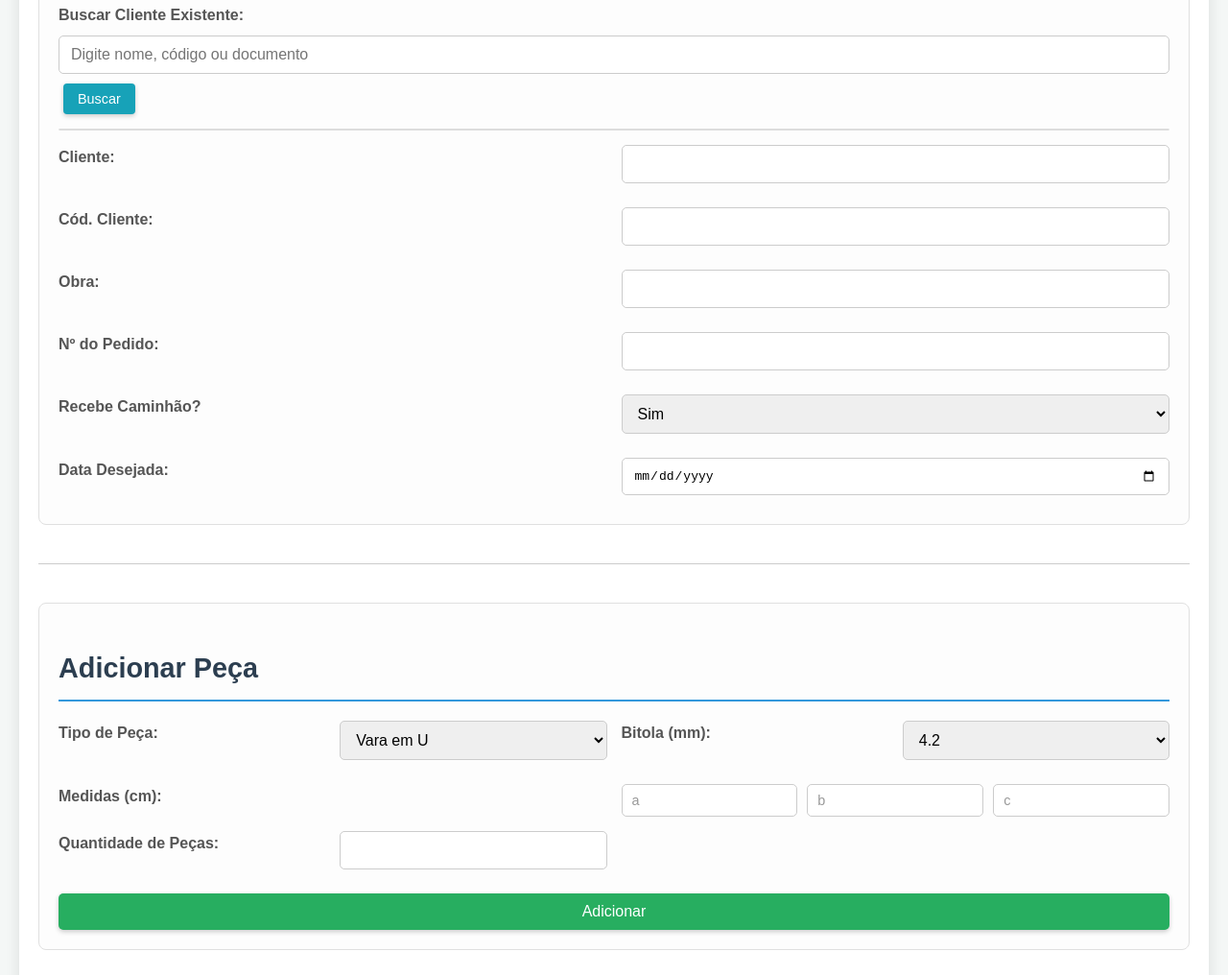
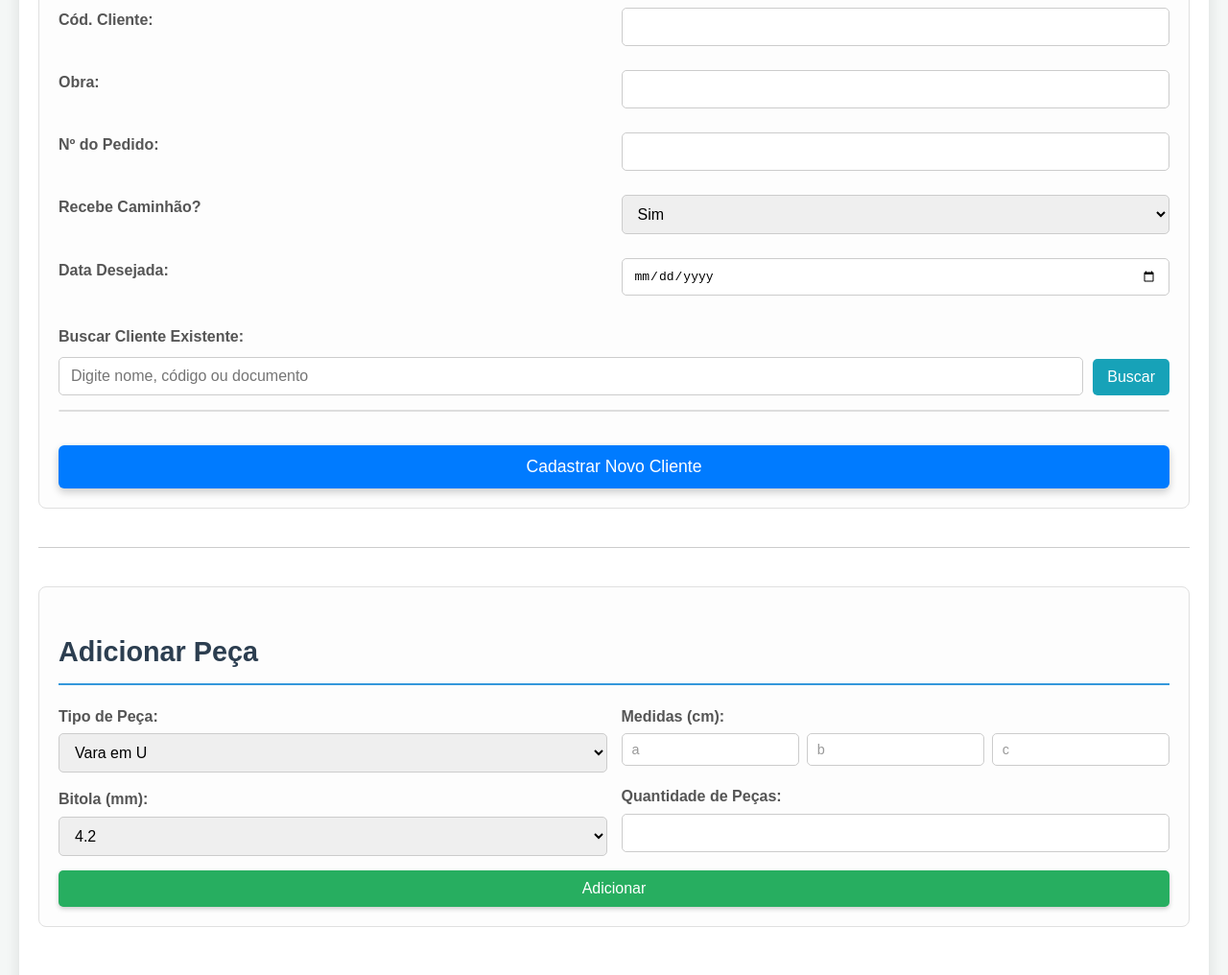
Before and after one commit to ThiagoLoloSouza/corte-e-dobra-app, a website: page index.html in a window 1280 px wide. Shown: the part 444-1460 px from the top of the page at 96% size. Drawn offline with nearby package versions, Linux system fonts and the light colour scheme.

Commit message:
Refactor: Ajustes de layout para botoes de cliente e campos de medida

```diff
--- a/cortedobra.css
+++ b/cortedobra.css
@@ -74,7 +74,7 @@ hr {
 
 label {
     display: block;
-    margin-bottom: 8px;
+    margin-bottom: 8px; /* Espaçamento padrão para labels */
     font-weight: bold;
     color: #555;
 }
@@ -86,7 +86,7 @@ input[type="date"],
 select {
     width: 100%;
     padding: 10px 12px;
-    margin-bottom: 10px;
+    margin-bottom: 10px; /* Espaçamento padrão para inputs */
     border: 1px solid #ccc;
     border-radius: 5px;
     box-sizing: border-box; /* Garante que padding e border não aumentem a largura total */
@@ -229,9 +229,11 @@ tr:hover {
     border-radius: 5px;
     margin-bottom: 15px;
     background-color: #fff;
+    max-height: 150px; /* Limite de altura para a lista de busca de cliente */
+    overflow-y: auto;
 }
 
-/* Corrigido: orcamento-item agora é uma div com flexbox */
+.resultado-cliente-item,
 .orcamento-item {
     padding: 10px;
     border-bottom: 1px solid #eee;
@@ -243,15 +245,42 @@ tr:hover {
     align-items: center; /* Alinhar verticalmente */
 }
 
+.resultado-cliente-item:last-child,
 .orcamento-item:last-child {
     border-bottom: none;
 }
 
+.resultado-cliente-item:hover,
 .orcamento-item:hover {
     background-color: #f0f0f0;
 }
 
-/* Estilos para o botão Novo Orçamento */
+/* Estilos para os botões principais da página */
+section:last-of-type {
+    display: flex;
+    flex-wrap: wrap; /* Permite que os botões quebrem linha */
+    justify-content: center; /* Centraliza os botões */
+    gap: 10px; /* Espaçamento entre os botões */
+    padding: 15px;
+    border: none; /* Remove a borda da seção de botões */
+    background-color: transparent; /* Remove o fundo */
+    box-shadow: none; /* Remove a sombra */
+}
+
+section:last-of-type button {
+    flex: 1 1 auto; /* Permite que os botões cresçam e encolham, mas com base no conteúdo */
+    min-width: 150px; /* Largura mínima para botões */
+    margin: 5px; /* Ajusta margem para o gap */
+    font-size: 0.95em; /* Ajusta tamanho da fonte */
+    padding: 10px 15px;
+}
+
+#btnSalvarOrcamento { background-color: #007bff; }
+#btnSalvarOrcamento:hover { background-color: #0056b3; }
+
+#btnGerarPdf { background-color: #28a745; }
+#btnGerarPdf:hover { background-color: #218838; }
+
 #btnNovoOrcamento {
     background-color: #ffc107; /* Amarelo */
     color: #333;
@@ -266,15 +295,9 @@ tr:hover {
     transform: translateY(1px);
 }
 
-/* Estilos para os outros botões principais */
-#btnSalvarOrcamento { background-color: #007bff; }
-#btnSalvarOrcamento:hover { background-color: #0056b3; }
-
-#btnGerarPdf { background-color: #28a745; }
-#btnGerarPdf:hover { background-color: #218838; }
-
 #btnAbrirModalVisualizarOrcamentos { background-color: #6c757d; }
 #btnAbrirModalVisualizarOrcamentos:hover { background-color: #5a6268; }
+
 
 /* Estilo para o botão de exclusão de orçamento na modal */
 .btn-excluir-orcamento {
@@ -294,73 +317,7 @@ tr:hover {
     background-color: #c82333;
 }
 
-/* Layout do formulário de peça para ser responsivo */
-#form-peca {
-    display: grid;
-    grid-template-columns: 1fr; /* Uma coluna por padrão */
-    gap: 15px; /* Espaçamento entre os itens */
-}
-
-/* Para telas maiores, usar 2 colunas */
-@media (min-width: 600px) {
-    #form-peca {
-        grid-template-columns: repeat(2, 1fr); /* Duas colunas */
-    }
-    #form-peca label:nth-of-type(1), /* Tipo de Peça */
-    #form-peca select#tipo,
-    #form-peca label:nth-of-type(2), /* Bitola */
-    #form-peca select#bitola,
-    #form-peca label:nth-of-type(4), /* Quantidade */
-    #form-peca input#quantidade {
-        grid-column: span 1; /* Cada label e input/select ocupa 1 coluna */
-    }
-    /* Medidas (a, b, c) agora em uma única linha/coluna para melhor agrupamento */
-    #form-peca label:nth-of-type(3) { /* Label "Medidas (cm):" */
-        grid-column: span 2; /* Ocupa as duas colunas */
-    }
-    #form-peca .medidas-group { /* Novo div para agrupar inputs de medida */
-        grid-column: span 2; /* Ocupa as duas colunas */
-        display: flex;
-        gap: 10px; /* Espaçamento entre os campos a, b, c */
-    }
-    #form-peca .medidas-group input {
-        flex: 1; /* Faz com que os inputs de medida ocupem o espaço igualmente */
-        margin-bottom: 0; /* Remove margem inferior padrão */
-        padding: 8px 10px; /* Torna os inputs de medida menores */
-        font-size: 0.9em; /* Torna a fonte menor */
-    }
-
-    #form-peca button[type="submit"] {
-        grid-column: span 2; /* Botão ocupa as duas colunas */
-    }
-}
-
-/* Para telas ainda maiores, ajustar layout do form-peca */
-@media (min-width: 900px) {
-    #form-peca {
-        grid-template-columns: repeat(4, 1fr); /* Quatro colunas */
-    }
-    #form-peca label:nth-of-type(1) { grid-column: span 1; } /* Tipo de Peça */
-    #form-peca select#tipo { grid-column: span 1; }
-
-    #form-peca label:nth-of-type(2) { grid-column: span 1; } /* Bitola */
-    #form-peca select#bitola { grid-column: span 1; }
-
-    #form-peca label:nth-of-type(3) { grid-column: span 2; } /* Label "Medidas (cm):" */
-    #form-peca .medidas-group { /* Novo div para agrupar inputs de medida */
-        grid-column: span 2; /* Ocupa duas colunas */
-    }
-
-    #form-peca label:nth-of-type(4) { grid-column: span 1; } /* Quantidade */
-    #form-peca input#quantidade { grid-column: span 1; }
-
-    #form-peca button[type="submit"] {
-        grid-column: span 4; /* Botão ocupa todas as 4 colunas */
-    }
-}
-
-
-/* Ajustes para a seção de dados do cliente */
+/* --- REFACTORING: CLIENTE INFO SECTION --- */
 .cliente-info form {
     display: grid;
     grid-template-columns: 1fr;
@@ -378,6 +335,142 @@ tr:hover {
         grid-column: span 1;
     }
 }
+
+/* Estilo para o botão "Cadastrar Novo Cliente" movido */
+.btn-cliente-action {
+    padding: 12px 25px;
+    background-color: #007bff;
+    color: white;
+    border: none;
+    border-radius: 6px;
+    cursor: pointer;
+    font-size: 1.1em;
+    margin-top: 20px; /* Espaçamento do formulário acima */
+    width: 100%; /* Ocupa a largura total */
+    transition: background-color 0.3s ease, transform 0.2s ease;
+    box-shadow: 0 4px 8px rgba(0, 0, 0, 0.2);
+}
+.btn-cliente-action:hover {
+    background-color: #0056b3;
+    transform: translateY(-1px);
+}
+.btn-cliente-action:active {
+    background-color: #004085;
+    transform: translateY(1px);
+}
+
+/* Grupo de busca de cliente (input + button) */
+.search-client-group {
+    margin-top: 20px; /* Espaçamento do formulário acima */
+    margin-bottom: 15px;
+}
+
+.search-client-group .input-button-group {
+    display: flex;
+    gap: 10px;
+    align-items: flex-end;
+}
+
+.search-client-group input {
+    flex-grow: 1; /* Input ocupa o máximo de espaço */
+    margin-bottom: 0; /* Remove margem inferior padrão */
+}
+
+.search-client-group button {
+    flex-shrink: 0; /* Botão não encolhe */
+    padding: 10px 15px;
+    font-size: 1em;
+    background-color: #17a2b8; /* Azul claro para busca */
+    color: white;
+    border-radius: 5px;
+    box-shadow: none; /* Remove sombra extra */
+}
+.search-client-group button:hover {
+    background-color: #138496;
+}
+
+
+/* --- REFACTORING: ADICIONAR PEÇA SECTION --- */
+#form-peca {
+    display: grid;
+    grid-template-columns: 1fr; /* Uma coluna por padrão */
+    gap: 15px; /* Espaçamento entre os itens */
+}
+
+/* Novo estilo para agrupar label e input/select na mesma linha */
+.form-group-inline {
+    display: flex;
+    flex-direction: column; /* Label acima do input por padrão */
+    margin-bottom: 0; /* Remove margem padrão do form-group */
+}
+
+.form-group-inline label {
+    margin-bottom: 5px; /* Espaçamento menor entre label e input */
+}
+
+.form-group-inline input,
+.form-group-inline select {
+    margin-bottom: 0; /* Remove margem padrão do input/select */
+}
+
+/* Linhas de formulário para agrupar campos lado a lado em telas maiores */
+.form-row {
+    display: grid;
+    grid-template-columns: 1fr; /* Uma coluna por padrão */
+    gap: 15px; /* Espaçamento entre os grupos */
+}
+
+/* Medidas (a, b, c) - Ajuste de espaçamento e tamanho */
+.medidas-group {
+    display: flex;
+    gap: 8px; /* Espaçamento reduzido entre os campos de medida */
+}
+
+.medidas-group input {
+    flex: 1; /* Faz com que os inputs de medida ocupem o espaço igualmente */
+    padding: 8px 10px; /* Torna os inputs de medida menores */
+    font-size: 0.9em; /* Torna a fonte menor */
+    margin-bottom: 0; /* Garante que não haja margem extra */
+}
+
+
+/* Media queries para #form-peca em telas maiores */
+@media (min-width: 600px) {
+    #form-peca {
+        grid-template-columns: 1fr; /* Volta para uma coluna principal para as "form-row" */
+    }
+    .form-row {
+        grid-template-columns: repeat(2, 1fr); /* Duas colunas para os grupos dentro da linha */
+        gap: 20px; /* Espaçamento entre as colunas */
+    }
+    .form-group-inline {
+        /* Não precisa de alteração aqui, já que o flex-direction: column é o padrão */
+    }
+    #form-peca button[type="submit"] {
+        grid-column: span 2; /* Botão ocupa as duas colunas */
+    }
+}
+
+@media (min-width: 900px) {
+    #form-peca {
+        grid-template-columns: repeat(2, 1fr); /* Duas colunas principais para o formulário */
+    }
+    .form-row {
+        grid-column: span 1; /* Cada form-row ocupa uma coluna principal */
+        grid-template-columns: 1fr; /* Volta para uma coluna interna para os grupos */
+        gap: 15px;
+    }
+    .form-group-inline {
+        /* Não precisa de alteração aqui */
+    }
+    .medidas-group {
+        /* Não precisa de alteração aqui */
+    }
+    #form-peca button[type="submit"] {
+        grid-column: span 2; /* Botão ocupa as duas colunas principais */
+    }
+}
+
 
 /* Ajustes para a tabela de resultados em telas pequenas */
 @media (max-width: 767px) {
@@ -420,29 +513,6 @@ tr:hover {
         margin-right: 10px;
         color: #555;
     }
-
-    /* Adicionar data-label ao HTML para cada <td> */
-    /* Ex: <td data-label="Tipo">${item.tipo}</td> */
-}
-
-/* Ajustes para os botões principais em telas pequenas */
-section:last-of-type {
-    display: flex;
-    flex-wrap: wrap; /* Permite que os botões quebrem linha */
-    justify-content: center; /* Centraliza os botões */
-    gap: 10px; /* Espaçamento entre os botões */
-    padding: 15px;
-    border: none; /* Remove a borda da seção de botões */
-    background-color: transparent; /* Remove o fundo */
-    box-shadow: none; /* Remove a sombra */
-}
-
-section:last-of-type button {
-    flex: 1 1 auto; /* Permite que os botões cresçam e encolham, mas com base no conteúdo */
-    min-width: 150px; /* Largura mínima para botões */
-    margin: 5px; /* Ajusta margem para o gap */
-    font-size: 0.95em; /* Ajusta tamanho da fonte */
-    padding: 10px 15px;
 }
 
 /* Estilos para a modal de cadastro de cliente em telas pequenas */
@@ -464,7 +534,7 @@ section:last-of-type button {
     }
 }
 
-/* NOVO: Estilos para o grupo de rádio botões na modal de cadastro de cliente */
+/* Estilos para o grupo de rádio botões na modal de cadastro de cliente */
 .form-group.radio-group-tipo-pessoa {
     display: flex;
     flex-direction: column; /* Empilha a label "Tipo de Pessoa" e as opções */
@@ -484,22 +554,6 @@ section:last-of-type button {
     gap: 5px; /* Espaçamento entre o rádio e o texto da label */
 }
 
-
-/* Ajuste para o campo de busca de cliente */
-.cliente-info .form-group:first-child {
-    display: flex;
-    flex-wrap: wrap; /* Permite que input e botão quebrem linha */
-    gap: 10px;
-    align-items: flex-end;
-}
-.cliente-info .form-group:first-child input {
-    flex: 1 1 200px; /* Input pode crescer, mas com base mínima */
-    margin-bottom: 0; /* Remove margem inferior padrão */
-}
-.cliente-info .form-group:first-child button {
-    flex-shrink: 0; /* Botão não encolhe */
-    margin-bottom: 0; /* Remove margem inferior padrão */
-}
 
 /* Ajuste para o filtro da modal de orçamentos */
 .modal-content .form-group {
@@ -526,7 +580,6 @@ section:last-of-type button {
 }
 
 /* Ajuste para o botão de exclusão flutuante na lista de orçamentos */
-/* Removido position: absolute, top, transform para usar flexbox no orcamento-item */
 .orcamento-item .btn-excluir-orcamento {
     margin-left: auto; /* Empurra o botão para a direita em flexbox */
 }
--- a/cortedobra.js
+++ b/cortedobra.js
@@ -24,6 +24,10 @@ document.addEventListener('DOMContentLoaded', function () {
     const medidaCInput = document.getElementById('c');
     const bitolaSelect = document.getElementById('bitola'); // Referência para o select da bitola
 
+    // Referência para o botão "Cadastrar Novo Cliente" movido
+    const btnAbrirModalCadastroCliente = document.getElementById('btnAbrirModalCadastroCliente');
+
+
     if (clienteInputPrincipal) clienteInputPrincipal.readOnly = true;
     if (codClienteInputPrincipal) codClienteInputPrincipal.readOnly = true;
     if (numPedidoInput) numPedidoInput.readOnly = true;
@@ -35,7 +39,6 @@ document.addEventListener('DOMContentLoaded', function () {
 
     // --- REFERÊNCIAS E LÓGICA DA MODAL DE CADASTRO DE CLIENTE ---
     const modalCadastroCliente = document.getElementById('modalCadastroCliente');
-    const btnAbrirModalCadastroCliente = document.getElementById('btnAbrirModalCadastroCliente');
     const closeModalCadastroCliente = document.getElementById('closeModalCadastroCliente');
     const formCadastroCliente = document.getElementById('formCadastroCliente');
     const cadastroClienteFeedback = document.getElementById('cadastroClienteFeedback');
--- a/index.html
+++ b/index.html
@@ -15,44 +15,11 @@
     <header>
         <h1>Corte Dobra</h1>
         <p>Calculadora de Corte, Dobra e Peso de Vergalhões</p>
-        <!-- Botão para abrir a modal de cadastro de cliente, agora em destaque no cabeçalho -->
-        <button id="btnAbrirModalCadastroCliente" type="button" style="
-            padding: 12px 25px;
-            background-color: #007bff;
-            color: white;
-            border: none;
-            border-radius: 6px;
-            cursor: pointer;
-            font-size: 1.1em;
-            margin-top: 15px;
-            transition: background-color 0.3s ease;
-            box-shadow: 0 4px 8px rgba(0, 0, 0, 0.2);
-        ">Cadastrar Novo Cliente</button>
     </header>
 
     <main>
         <section class="cliente-info">
             <h2>Dados do Cliente</h2>
-            <!-- Campo de Busca de Cliente Existente -->
-            <div class="form-group">
-                <label for="buscarCliente">Buscar Cliente Existente:</label>
-                <input type="text" id="buscarCliente" placeholder="Digite nome, código ou documento">
-                <button id="btnBuscarCliente" type="button" class="btn" style="
-                    padding: 8px 15px;
-                    background-color: #17a2b8; /* Azul claro para busca */
-                    color: white;
-                    border: none;
-                    border-radius: 4px;
-                    cursor: pointer;
-                    font-size: 0.9em;
-                    margin-left: 5px;
-                    transition: background-color 0.3s ease;
-                ">Buscar</button>
-            </div>
-            <div id="resultadosBuscaCliente" class="lista-resultados" style="max-height: 150px; overflow-y: auto; border: 1px solid #ddd; border-radius: 5px; margin-bottom: 15px;">
-                <!-- Resultados da busca serão inseridos aqui pelo JavaScript -->
-            </div>
-
             <form id="form-cliente">
                 <label>Cliente:</label>
                 <input type="text" id="cliente" readonly> <!-- Campo somente leitura -->
@@ -77,6 +44,22 @@
                 <label>Data Desejada:</label>
                 <input type="date" id="dataDesejada">
             </form>
+
+            <!-- Campo de Busca de Cliente Existente - MOVIDO PARA AQUI -->
+            <div class="form-group search-client-group">
+                <label for="buscarCliente">Buscar Cliente Existente:</label>
+                <div class="input-button-group">
+                    <input type="text" id="buscarCliente" placeholder="Digite nome, código ou documento">
+                    <button id="btnBuscarCliente" type="button" class="btn">Buscar</button>
+                </div>
+            </div>
+            <div id="resultadosBuscaCliente" class="lista-resultados">
+                <!-- Resultados da busca serão inseridos aqui pelo JavaScript -->
+            </div>
+
+            <!-- Botão para abrir a modal de cadastro de cliente - MOVIDO PARA AQUI -->
+            <button id="btnAbrirModalCadastroCliente" type="button" class="btn-cliente-action">Cadastrar Novo Cliente</button>
+
         </section>
 
         <hr>
@@ -84,6 +67,8 @@
         <section class="formulario">
             <h2>Adicionar Peça</h2>
             <form id="form-peca">
+                <div class="form-row">
+                    <div class="form-group-inline">
                         <label for="tipo">Tipo de Peça:</label>
                         <select id="tipo" required>
                             <option value="varaU">Vara em U</option>
@@ -91,8 +76,10 @@
                             <option value="varaReta">Vara Reta</option>
                             <option value="varaL">Vara em L</option>
                         </select>
+                    </div>
 
                     <!-- CAMPO DA BITOLA -->
+                    <div class="form-group-inline">
                         <label for="bitola">Bitola (mm):</label>
                         <select id="bitola" required>
                             <option value="4.2">4.2</option>
@@ -105,7 +92,11 @@
                             <option value="20.0">20.0</option>
                             <option value="25.0">25.0</option>
                         </select>
+                    </div>
+                </div>
 
+                <div class="form-row">
+                    <div class="form-group-inline">
                         <label>Medidas (cm):</label>
                         <!-- NOVO DIV PARA AGRUPAR AS MEDIDAS -->
                         <div class="medidas-group">
@@ -113,9 +104,13 @@
                             <input type="number" placeholder="b" id="b">
                             <input type="number" placeholder="c" id="c">
                         </div>
+                    </div>
 
+                    <div class="form-group-inline">
                         <label for="quantidade">Quantidade de Peças:</label>
                         <input type="number" id="quantidade" required>
+                    </div>
+                </div>
 
                 <button type="submit">Adicionar</button>
             </form>
@@ -189,7 +184,7 @@
                     <input type="text" id="nomeCliente" name="nomeCliente" required>
                 </div>
 
-                <!-- Botões de Rádio para Tipo de Pessoa - ESTRUTURA MODIFICADA AQUI -->
+                <!-- Botões de Rádio para Tipo de Pessoa -->
                 <div class="form-group radio-group-tipo-pessoa">
                     <label>Tipo de Pessoa:</label>
                     <div class="radio-options">
```
Lines whose indentation alone changed are shown as unchanged.
